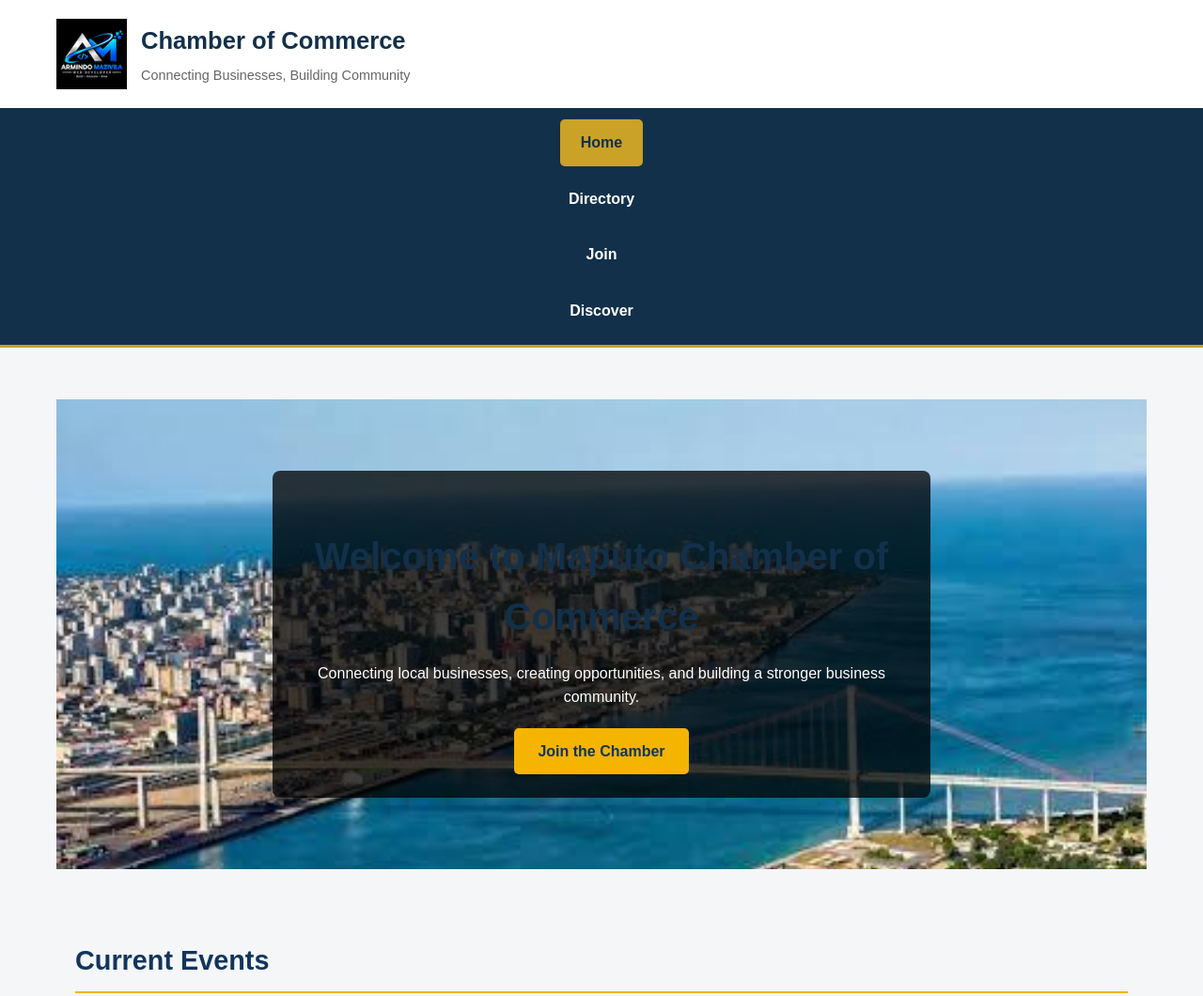
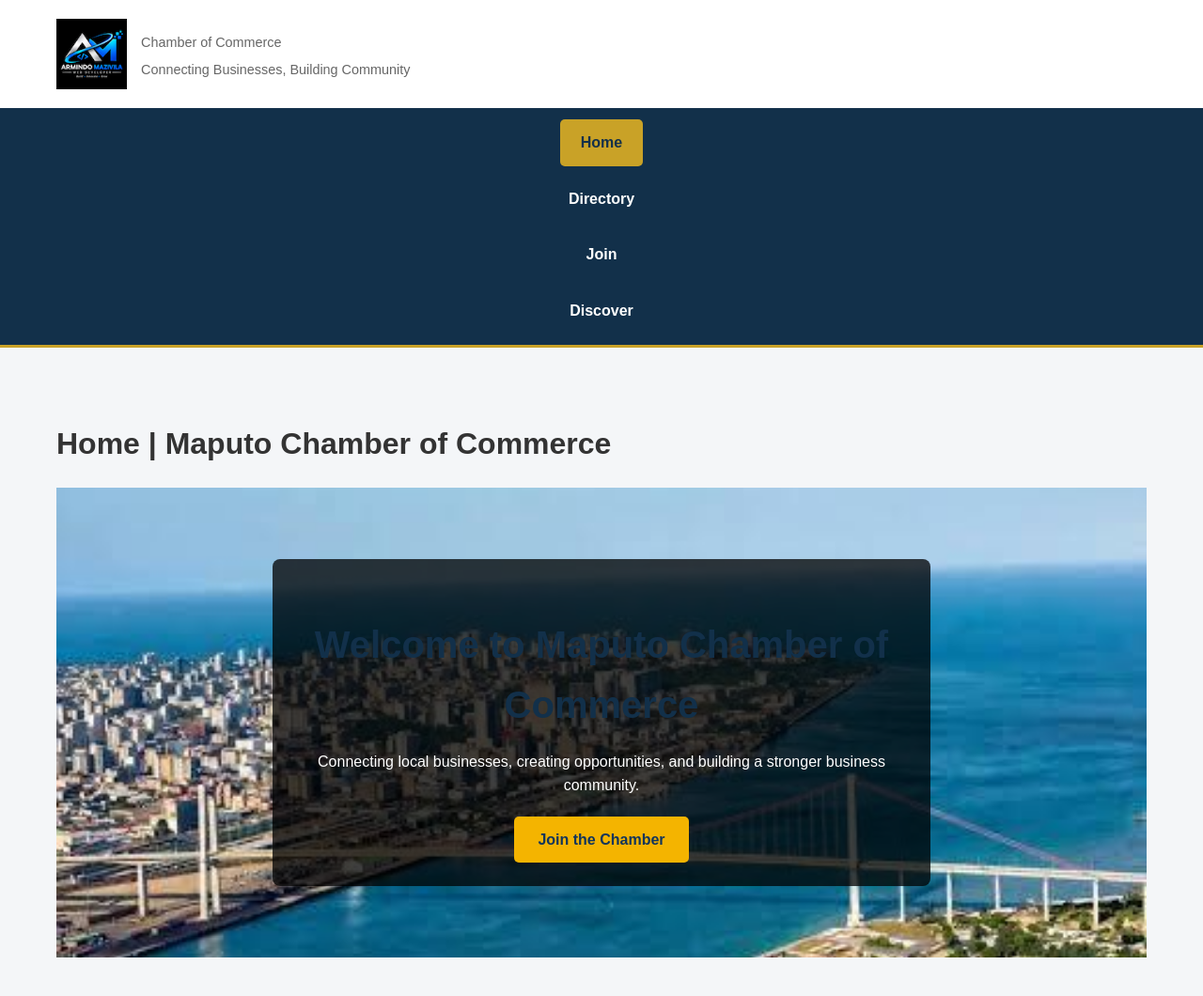
Before and after one commit to armindomazivila/wdd231, a plain HTML site: page chamber/index.html in a window 1280 px wide. Shown: the top 1060 px of the page at 94% size. Drawn offline with nearby package versions, Linux system fonts and the light colour scheme; no server answers.

Commit message:
Update the html

```diff
--- a/chamber/index.html
+++ b/chamber/index.html
@@ -4,18 +4,15 @@
 <head>
     <meta charset="UTF-8">
     <meta name="viewport" content="width=device-width, initial-scale=1.0">
-
     <title>Home | Maputo Chamber of Commerce</title>
-
     <meta name="description"
         content="Welcome to the Maputo Chamber of Commerce. Discover local businesses, upcoming events, weather information, and business opportunities in Maputo, Mozambique.">
-
     <meta name="author" content="Armindo Armando Mazivila">
 
     <!-- Favicon -->
     <link rel="icon" href="images/favicon.svg" type="image/svg+xml">
     <link rel="icon" href="images/favicon.png" type="image/png">
-    <link rel="shortcut icon" href="images/favicon.ico">
+
 
     <!-- Open Graph Metadata -->
     <meta property="og:title" content="Home | Maputo Chamber of Commerce">
@@ -29,237 +26,170 @@
     <meta property="og:type" content="website">
     <meta property="og:locale" content="en_US">
 
+    <!-- Google Fonts -->
+    <link rel="preconnect" href="https://fonts.googleapis.com">
+    <link rel="preconnect" href="https://fonts.gstatic.com" crossorigin>
+    <link href="https://fonts.googleapis.com/css2?family=Roboto:wght@400;500;700&display=swap" rel="stylesheet">
+
     <!-- CSS -->
     <link rel="stylesheet" href="styles/normalize.css">
     <link rel="stylesheet" href="styles/small.css">
     <link rel="stylesheet" href="styles/larger.css">
     <link rel="stylesheet" href="styles/home.css">
 
+
     <!-- JavaScript -->
     <script src="scripts/navigation.js" defer></script>
     <script src="scripts/date.js" defer></script>
     <script src="scripts/home.js" defer></script>
-
 </head>
 
+
 <body>
-
     <!-- HEADER -->
     <header>
-
         <div class="header-container">
-
             <div class="logo">
-
                 <img src="images/favicon.png" alt="Maputo Chamber of Commerce logo">
-
                 <div>
-                    <h1>Chamber of Commerce</h1>
+                    <p class="site-name">Chamber of Commerce</p>
                     <p>Connecting Businesses, Building Community</p>
                 </div>
-
             </div>
-
             <button id="menu-button" aria-label="Open navigation menu">
                 ☰
             </button>
+        </div>
 
-        </div>
 
         <!-- NAVIGATION -->
         <nav id="navigation">
-
             <a href="index.html" class="active" aria-current="page">
                 Home
             </a>
-
             <a href="directory.html">
                 Directory
             </a>
-
             <a href="join.html">
                 Join
             </a>
-
             <a href="discover.html">
                 Discover
             </a>
-
         </nav>
-
     </header>
 
 
     <!-- MAIN CONTENT -->
     <main>
+        <h1>Home | Maputo Chamber of Commerce</h1>
+
 
         <!-- HERO SECTION -->
         <section class="hero">
-
             <img src="images/hero.jpg" alt="Beautiful view of Maputo, Mozambique" class="hero-image"
                 fetchpriority="high">
-
             <div class="hero-content">
-
                 <h2>Welcome to Maputo Chamber of Commerce</h2>
-
                 <p>
                     Connecting local businesses, creating opportunities,
                     and building a stronger business community.
                 </p>
-
                 <a href="join.html" class="join-button">
                     Join the Chamber
                 </a>
-
             </div>
-
         </section>
 
 
         <!-- HOME PAGE CONTENT -->
         <div class="home-container">
-
             <!-- CURRENT EVENTS -->
             <section class="events-section">
-
                 <h2>Current Events</h2>
-
                 <div class="events-container">
-
                     <article class="event-card">
-
                         <h3>Business Networking Event</h3>
-
                         <p>
                             Connect with local entrepreneurs and
                             discover new business opportunities.
                         </p>
-
                         <p>
                             <strong>Location:</strong> Maputo, Mozambique
                         </p>
-
                     </article>
-
                     <article class="event-card">
-
                         <h3>Business Development Workshop</h3>
-
                         <p>
                             Learn new strategies to grow your business
                             and strengthen your professional skills.
                         </p>
-
                         <p>
                             <strong>Location:</strong> Maputo, Mozambique
                         </p>
-
                     </article>
-
                 </div>
-
             </section>
 
 
             <!-- WEATHER SECTION -->
             <section class="weather-section">
-
                 <h2>Weather</h2>
-
                 <div class="weather-container">
-
                     <div class="current-weather">
-
                         <h3>Current Weather</h3>
-
                         <div id="weather-current">
-
                             <p>Loading current weather...</p>
-
                         </div>
-
                     </div>
-
                     <div class="weather-forecast">
-
                         <h3>Weather Forecast</h3>
-
                         <div id="weather-forecast">
-
                             <p>Loading three-day forecast...</p>
-
                         </div>
-
                     </div>
-
                 </div>
-
             </section>
 
 
             <!-- MEMBER SPOTLIGHTS -->
             <section class="spotlights-section">
-
                 <h2>Member Spotlights</h2>
-
                 <p>
                     Discover some of the outstanding businesses
                     that support our Chamber of Commerce.
                 </p>
-
                 <div id="spotlights-container" class="spotlights-container">
-
                     <p>Loading member spotlights...</p>
-
                 </div>
-
             </section>
-
         </div>
-
     </main>
 
 
     <!-- FOOTER -->
     <footer>
-
         <div class="footer-container">
-
             <div class="contact-info">
-
                 <h3>Chamber of Commerce</h3>
-
                 <p>Maputo, Mozambique</p>
-
                 <p>Email: armindo.mazivila1990@gmail.com</p>
-
                 <p>Phone: +258 84 545 9784</p>
-
             </div>
-
             <div class="development-info">
-
                 <p>Armindo Armando Mazivila</p>
-
                 <p>WDD 231 - Web Frontend Development</p>
-
                 <p>
                     © <span id="current-year"></span>
                     Chamber of Commerce
                 </p>
-
                 <p>
                     Last Modification:
                     <span id="last-modified"></span>
                 </p>
-
             </div>
-
         </div>
-
     </footer>
-
 </body>
 
 </html>
```
